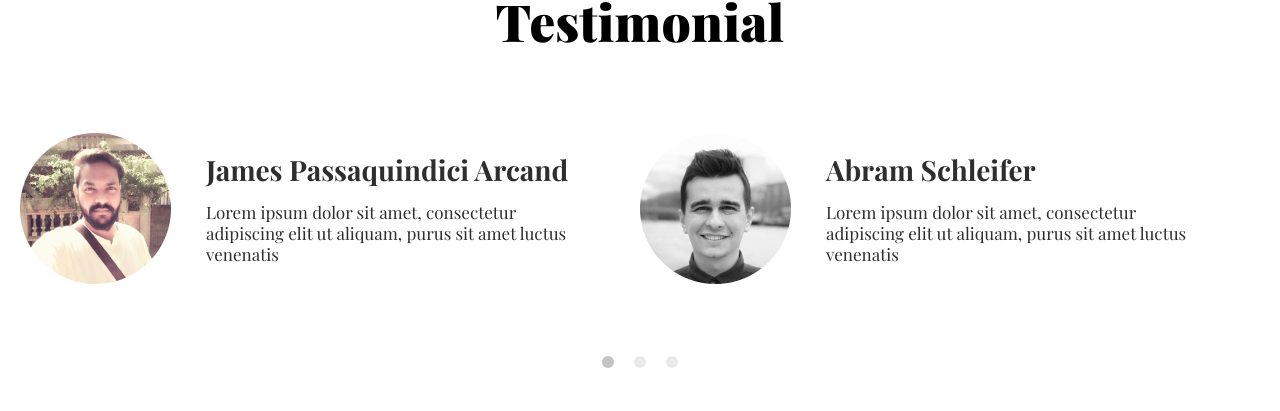
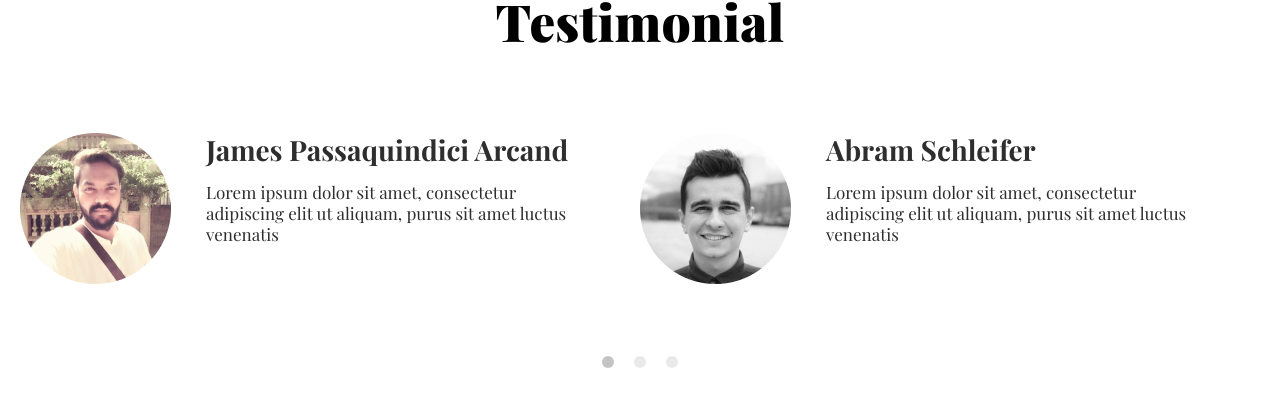
Before and after one commit to andkvl/archi-web, a plain HTML site: page index.html in a window 1280 px wide. Shown: the part 2888-3299 px from the top of the page. Drawn offline with Linux system fonts and the light colour scheme.

Commit message:
fix feedback (flex: 0 1 50% + ai:fs)

```diff
--- a/src/css/scss/layouts/_feedback.scss
+++ b/src/css/scss/layouts/_feedback.scss
@@ -14,10 +14,11 @@
 }
 .feedback__item {
     padding-bottom: 7px;
+    @include flex (0, 1, 50%);
 }
 .item-feedback {
     display: flex;
-    align-items: center;
+    align-items: flex-start;
 }
 .item-feedback__photo {
 }
```
Also changed, not shown: src/css/main.css, 1 other file.
